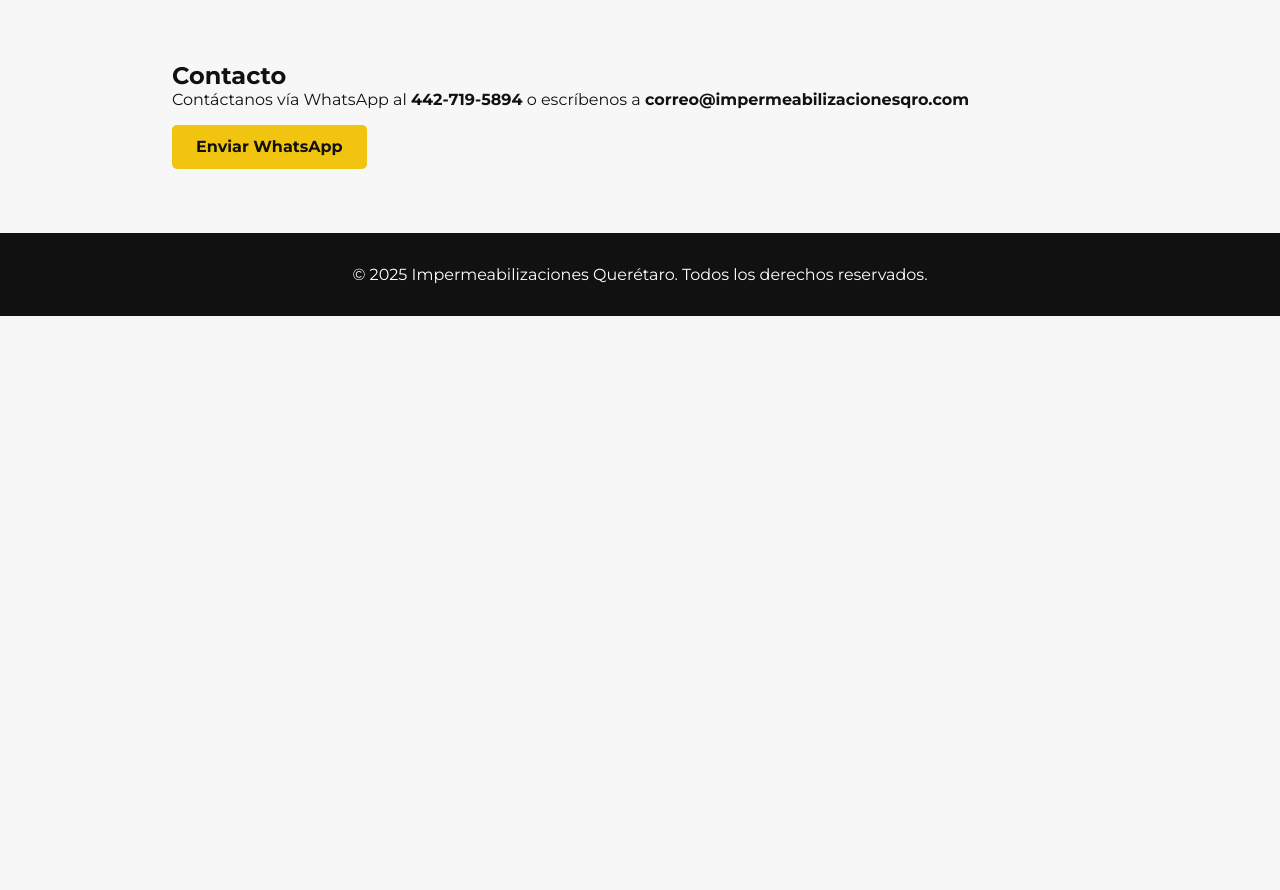
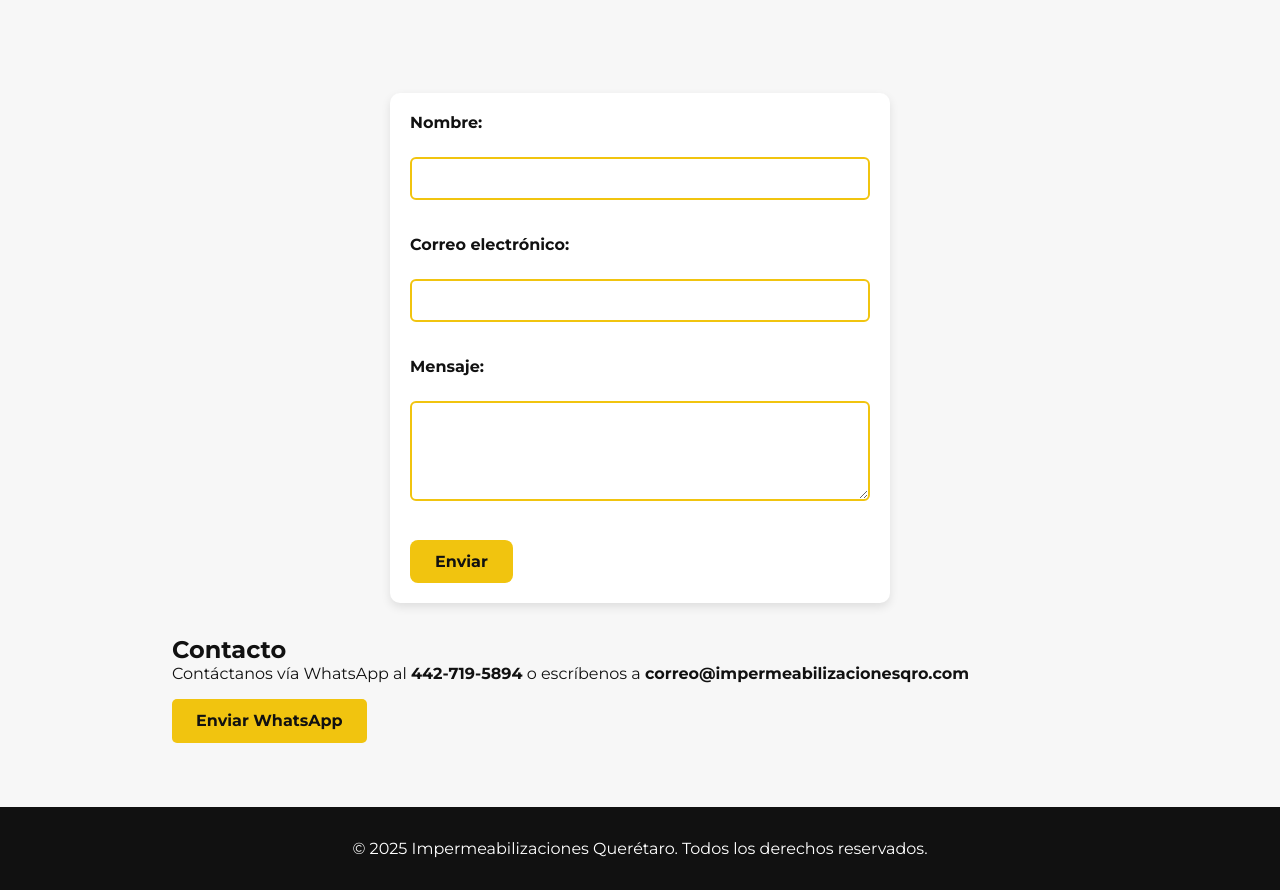
Before and after one commit to impermeabilizacionesqro/impermeabilizaciones-queretaro, a plain HTML site: page index.html in a window 1280 px wide. Shown: the part 2271-3161 px from the top of the page. Before the commit the page ends 2587 px from the top, so only its background shows below. Drawn offline with nearby package versions, Linux system fonts and the light colour scheme.

Commit message:
Update index.html

```diff
--- a/index.html
+++ b/index.html
@@ -265,6 +265,57 @@ button.next { right: 10px; }
     padding: 0 10px;
   }
 }
+form {
+  background: white;
+  padding: 20px;
+  border-radius: 10px;
+  max-width: 500px;
+  margin: 2rem auto;
+  box-shadow: 0 4px 10px rgba(0,0,0,0.1);
+  font-family: 'Montserrat', sans-serif;
+  color: var(--negro);
+}
+
+form label {
+  display: block;
+  margin-bottom: 6px;
+  font-weight: 600;
+}
+
+form input[type="text"],
+form input[type="email"],
+form textarea {
+  width: 100%;
+  padding: 10px 12px;
+  border: 2px solid var(--amarillo);
+  border-radius: 6px;
+  margin-bottom: 16px;
+  font-size: 1rem;
+  transition: border-color 0.3s ease;
+}
+
+form input[type="text"]:focus,
+form input[type="email"]:focus,
+form textarea:focus {
+  border-color: #d4b000;
+  outline: none;
+}
+
+form button {
+  background-color: var(--amarillo);
+  color: var(--negro);
+  border: none;
+  padding: 12px 25px;
+  font-weight: 700;
+  font-size: 1rem;
+  border-radius: 8px;
+  cursor: pointer;
+  transition: background-color 0.3s ease;
+}
+
+form button:hover {
+  background-color: #d4b000;
+}
 
   </style>
   <!-- Lightbox CSS -->
@@ -370,6 +421,19 @@ button.next { right: 10px; }
   </section>
 
   <section id="contacto">
+    <form action="https://formspree.io/f/mgedrjld" method="POST" target="_blank">
+  <label for="nombre">Nombre:</label><br>
+  <input type="text" id="nombre" name="nombre" required><br><br>
+
+  <label for="email">Correo electrónico:</label><br>
+  <input type="email" id="email" name="email" required><br><br>
+
+  <label for="mensaje">Mensaje:</label><br>
+  <textarea id="mensaje" name="mensaje" rows="4" required></textarea><br><br>
+
+  <button type="submit">Enviar</button>
+</form>
+
     <h2>Contacto</h2>
     <p>Contáctanos vía WhatsApp al <strong>442-719-5894</strong> o escríbenos a <strong>correo@impermeabilizacionesqro.com</strong></p>
     <a class="btn" href="https://wa.me/524421234567" target="_blank">Enviar WhatsApp</a>
```
